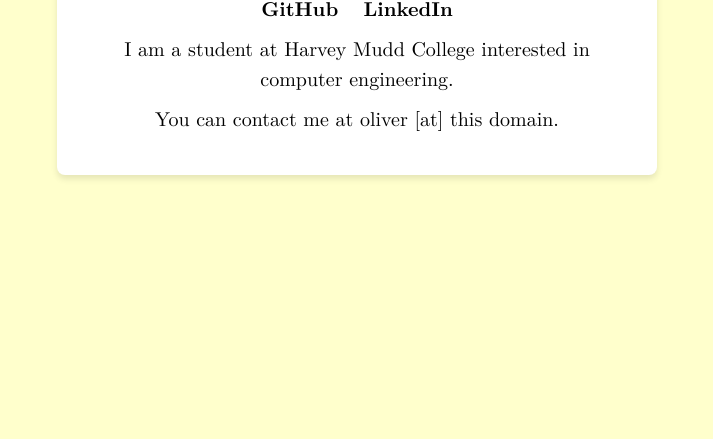
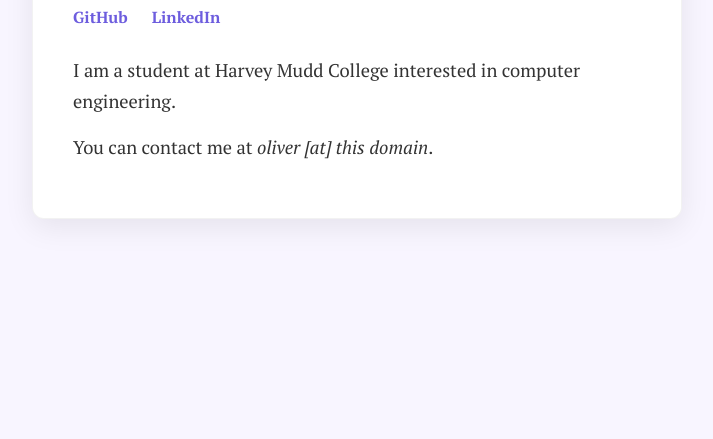
Before and after one commit to ohowe1/minimal-site, a plain HTML site: page index.html in a window 1280 px wide. Shown: the part 361-800 px from the top of the page, without its empty margins (283-996 px from the left). Drawn offline with Linux system fonts and the light colour scheme.

Commit message:
make look better

```diff
--- a/fonts/cm10.css
+++ /dev/null
@@ -1,39 +0,0 @@
-@font-face {
-    font-family: 'NewComputerModern10';
-    src: url('NewCM10-Regular.woff2') format('woff2'),
-        url('NewCM10-Regular.woff') format('woff'),
-        url('NewCM10-Regular.ttf') format('truetype');
-    font-weight: normal;
-    font-style: normal;
-    font-display: swap;
-}
-
-@font-face {
-    font-family: 'NewComputerModern10';
-    src: url('NewCM10-Italic.woff2') format('woff2'),
-        url('NewCM10-Italic.woff') format('woff'),
-        url('NewCM10-Italic.ttf') format('truetype');
-    font-weight: normal;
-    font-style: italic;
-    font-display: swap;
-}
-
-@font-face {
-    font-family: 'NewComputerModern10';
-    src: url('NewCM10-BoldItalic.woff2') format('woff2'),
-        url('NewCM10-BoldItalic.woff') format('woff'),
-        url('NewCM10-BoldItalic.ttf') format('truetype');
-    font-weight: bold;
-    font-style: italic;
-    font-display: swap;
-}
-
-@font-face {
-    font-family: 'NewComputerModern10';
-    src: url('NewCM10-Bold.woff2') format('woff2'),
-        url('NewCM10-Bold.woff') format('woff'),
-        url('NewCM10-Bold.ttf') format('truetype');
-    font-weight: bold;
-    font-style: normal;
-    font-display: swap;
-}
--- a/index.html
+++ b/index.html
@@ -1,29 +1,45 @@
 <!DOCTYPE html>
 <html lang="en">
   <head>
-  <meta charset="UTF-8">
-  <meta name="viewport" content="width=device-width, initial-scale=1.0">
+    <meta charset="UTF-8" />
+    <meta name="viewport" content="width=device-width, initial-scale=1.0" />
     <title>Oliver Howe</title>
-  <link rel="stylesheet" href="style.css">
+
+    <style>
+      @import url("https://fonts.googleapis.com/css2?family=PT+Serif:ital,wght@0,400;0,700;1,400;1,700&display=swap");
+    </style>
+
+    <link rel="stylesheet" href="style.css" />
+    <link rel="icon" href="favicon.ico" />
+    <meta
+      name="description"
+      content="Personal website of Oliver Howe, student at Harvey Mudd College interested in computer engineering."
+    />
   </head>
   <body>
     <div class="container">
+      <header>
         <h1>Oliver Howe</h1>
+      </header>
+
       <nav class="nav-links">
-      <p class="nav-link">
-        <a href="https://www.github.com/ohowe1">GitHub</a>
-      </p>
-      <p class="nav-link">
-        <a href="https://www.linkedin.com/in/oliver-howe">LinkedIn</a>
-      </p>
+        <a href="https://www.github.com/ohowe1" class="nav-link">GitHub</a>
+        <a href="https://www.linkedin.com/in/oliver-howe" class="nav-link"
+          >LinkedIn</a
+        >
       </nav>
+
+      <main>
         <p>
-      I am a student at Harvey Mudd College interested in computer engineering.
+          I am a student at Harvey Mudd College interested in computer
+          engineering.
         </p>
 
         <p>
-      You can contact me at oliver [at] this domain.
+          You can contact me at
+          <span style="font-style: italic">oliver [at] this domain</span>.
         </p>
+      </main>
     </div>
   </body>
 </html>
--- a/style.css
+++ b/style.css
@@ -1,5 +1,3 @@
-@import url("./fonts/cm10.css");
-
 *,
 *::before,
 *::after {
@@ -9,77 +7,119 @@
 }
 
 :root {
-  --bg-color: #ffffcc;
-  --container-bg: #fff;
-  --body-font: 'NewComputerModern10', serif;
-  --primary-color: #000000;
-  --hover-color: #ff0000;
-  --shadow-color: rgba(0, 0, 0, 0.1);
-  --border-radius: 8px;
-  --max-width: 600px;
-  --spacing: 1em;
-  --transition-speed: 0.2s;
+  --body-font: "PT Serif", serif;
+
+  --bg-color: #f8f5ff;
+  --container-bg: #ffffff;
+  --text-color: #333333;
+  --heading-color: #222222;
+  --accent-color: #6d5dde;
+  --hover-color: #4a3cb7;
+  --shadow-color: rgba(0, 0, 0, 0.08);
+  --border-color: rgba(0, 0, 0, 0.05);
+
+  --border-radius: 12px;
+  --max-width: 650px;
+  --spacing: 1.25em;
+  --transition-speed: 0.3s;
 }
 
-/* Body and Layout */
+@media (prefers-color-scheme: dark) {
+  :root {
+    --bg-color: #121218;
+    --container-bg: #1e1e24;
+    --text-color: #e0e0e0;
+    --heading-color: #ffffff;
+    --accent-color: #9d8cff;
+    --hover-color: #b5a8ff;
+    --shadow-color: rgba(0, 0, 0, 0.3);
+    --border-color: rgba(255, 255, 255, 0.1);
+  }
+}
+
 body {
   background-color: var(--bg-color);
   font-family: var(--body-font);
+  color: var(--text-color);
   display: flex;
   justify-content: center;
   align-items: center;
   min-height: 100vh;
   padding: var(--spacing);
+  line-height: 1.6;
 }
 
-/* Container */
 .container {
   background-color: var(--container-bg);
   max-width: var(--max-width);
   width: 90%;
-  padding: 2em;
-  box-shadow: 0 4px 6px var(--shadow-color);
+  padding: 2.5em;
+  box-shadow: 0 8px 30px var(--shadow-color);
   border-radius: var(--border-radius);
-  text-align: center;
+  border: 1px solid var(--border-color);
+  text-align: left;
+  will-change: transform, box-shadow;
+  transition: transform 0.3s ease, box-shadow 0.3s ease;
 }
 
-/* Typography */
+.container:hover {
+  transform: translateY(-3px);
+  box-shadow: 0 12px 40px var(--shadow-color);
+}
+
 h1 {
   font-size: 2.5em;
-  margin-bottom: 0;
+  margin-bottom: 0.7em;
+  color: var(--heading-color);
+  letter-spacing: -0.02em;
+  border-bottom: 1px solid var(--border-color);
+  padding-bottom: 0.3em;
 }
 
 p {
-  font-size: 1.25em;
-  margin: 0.5em 0;
-  line-height: 1.5;
+  font-size: 1.15em;
+  margin: 0.8em 0;
+  line-height: 1.7;
 }
 
-/* Links */
 a {
-  color: var(--primary-color);
+  color: var(--accent-color);
   text-decoration: none;
-  transition: color var(--transition-speed);
+  transition: all var(--transition-speed);
+  position: relative;
 }
 
 a:hover,
 a:focus {
   color: var(--hover-color);
-  text-decoration: underline;
 }
 
-/* Navigation Links */
+a::after {
+  content: "";
+  position: absolute;
+  width: 0;
+  height: 1px;
+  bottom: 0px;
+  left: 0;
+  background-color: var(--hover-color);
+  transition: width var(--transition-speed);
+}
+
+a:hover::after,
+a:focus::after {
+  width: 100%;
+}
+
 .nav-links {
-  margin: 0 var(--spacing) 0.25em;
+  display: flex;
+  gap: 1.5em;
+  margin: 1.5em 0;
 }
 
 .nav-link {
-  display: inline-block;
-  margin: 0 0.5em;
   font-weight: bold;
 }
 
-/* Responsive Typography */
 @media (max-width: 480px) {
   h1 {
     font-size: 2em;
@@ -88,4 +128,8 @@ a:focus {
   p {
     font-size: 1em;
   }
+
+  .container {
+    padding: 1.8em;
+  }
 }
```
Also changed, not shown: 404.html (+17 -5 lines), favicon.ico (added), fonts/NewCM10-Bold.ttf (deleted), fonts/NewCM10-Bold.woff (deleted), fonts/NewCM10-Bold.woff2 (deleted), fonts/NewCM10-BoldItalic.ttf (deleted), fonts/NewCM10-BoldItalic.woff (deleted), fonts/NewCM10-BoldItalic.woff2 (deleted), fonts/NewCM10-Italic.ttf (deleted), fonts/NewCM10-Italic.woff (deleted), fonts/NewCM10-Italic.woff2 (deleted), fonts/NewCM10-Regular.ttf (deleted), fonts/NewCM10-Regular.woff (deleted), fonts/NewCM10-Regular.woff2 (deleted). Lines whose indentation alone changed are shown as unchanged.
